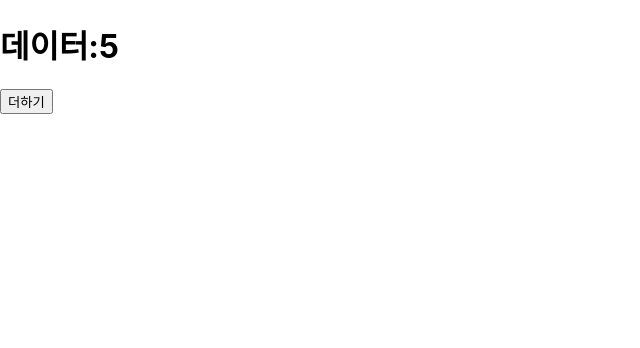
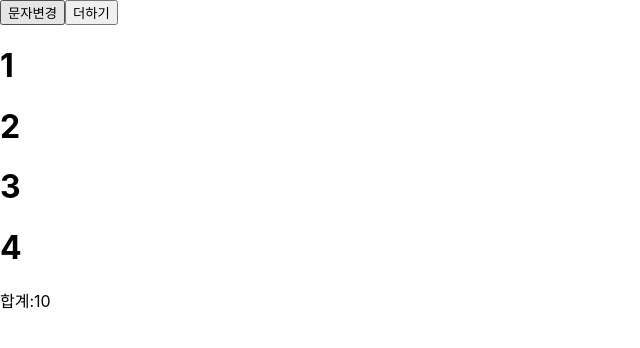
Before and after one commit to SeoHyeokGyu/firstreactapp, a React (Create React App) app: page / in a window 1280 px wide. Shown: the top 348 px of the page, without its empty margins (0-640 px from the left). Built offline with nearby package versions, Linux system fonts and the light colour scheme.

Commit message:
#useMemo

```diff
--- a/src/App.js
+++ b/src/App.js
@@ -1,26 +1,41 @@
 import './App.css';
-import {useEffect, useState} from "react";
+import {useEffect, useMemo, useState} from "react";
 import Sub from "./sub";
 import {cleanup} from "@testing-library/react";
 
 function App() {
 
-    const [data,setData] = useState(0);
-    useEffect(()=>{
+    const [list,setList] = useState([1,2,3,4]);
+    const [str,setStr] = useState("합계")
 
-        const download = () =>{
-            let downloadData = 5;
-            setData(downloadData);
 
-        }
-       console.log("useEffect");
-       download();
-    }, []);
 
+    const getAddResult = () => {
+        let sum = 0;
+        list.forEach((i)=> (sum=sum+i));
+        return sum;
+    }
+    const addResult = useMemo(()=>getAddResult(), [list]);
   return (
       <div>
-          <h1>데이터:{data}</h1>
-          <button onClick={()=>{setData(data+1)}}>더하기</button>
+          <button
+              onClick={()=>{
+                  setStr("안녕")
+              }}
+          >문자변경
+          </button>
+          <button
+              onClick={()=>{
+                  setList([...list,5]);
+          }}
+          >더하기
+          </button>
+          <div>
+              {list.map((i)=>(
+                  <h1>{i}</h1>
+          ))}
+          </div>
+          <div>{str}:{addResult}</div>
       </div>
   );
 }
```
